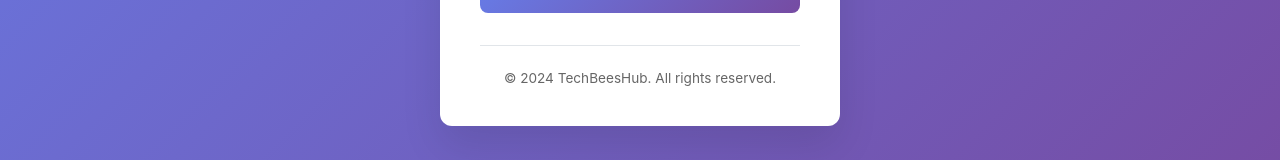
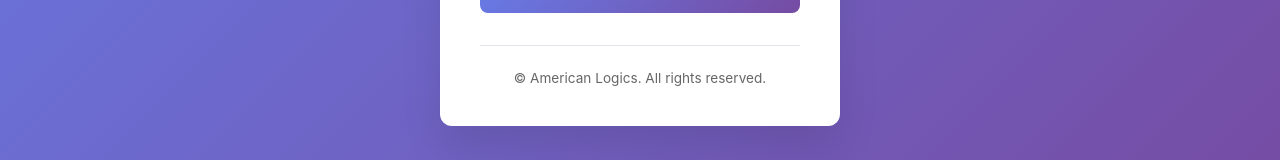
Before and after one commit to Zubair-techbeeshub/CIO-Dashboard-V1, a React (Vite) app: page /login in a window 1280 px wide. Shown: the part 566-726 px from the top of the page. Built offline with nearby package versions, Linux system fonts and the light colour scheme; no server answers; the HTML template or start-up script is replaced by a standard one.

Commit message:
Update footer copyright text to American Logics

```diff
--- a/src/components/Login.tsx
+++ b/src/components/Login.tsx
@@ -100,7 +100,7 @@
         </form>
 
         <div className="login-footer">
-          <p>© 2024 TechBeesHub. All rights reserved.</p>
+          <p>© American Logics. All rights reserved.</p>
         </div>
       </div>
     </div>
```
